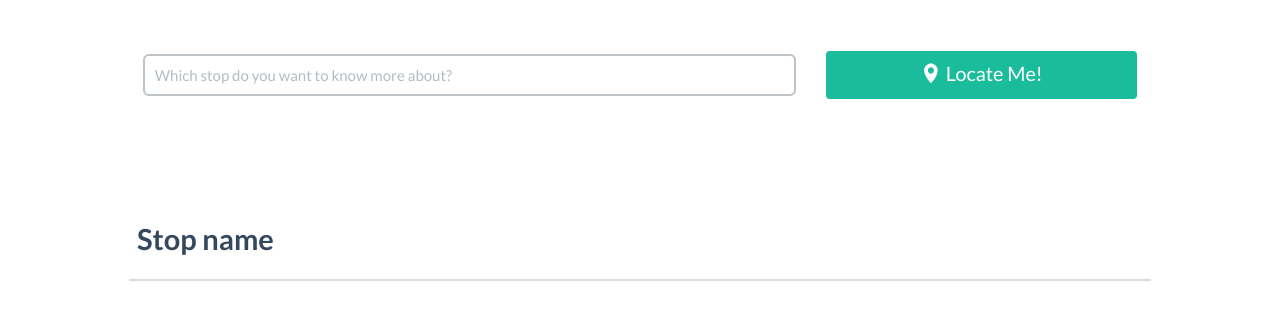
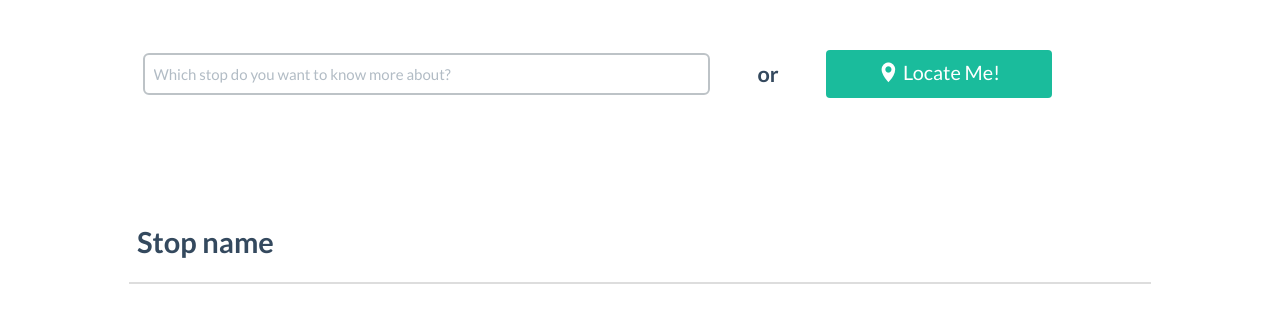
Before and after one commit to Nanohenry10-9/Buster.lu, a plain HTML site: page index.html in a window 1280 px wide. Shown: the part 270-592 px from the top of the page. Drawn offline with nearby package versions, Linux system fonts and the light colour scheme.

Commit message:
Added or

```diff
--- a/index.html
+++ b/index.html
@@ -71,11 +71,14 @@
 					<div class="container-fluid" style="margin-top: 5%">
 						<div class="row">
 							<form id="section textbox">
-								<div class="col-md-8">
+								<div class="col-md-7">
 									<input type="text" align="right" id="input-text" placeholder="Which stop do you want to know more about?" class="form-control" style=" width: 100%; padding: 1.5%; margin-top: 1%">
 								</div>
 							</form>
-							<div class="col-md-4">
+							<div class="col-md-1">
+							<h5  align="center" style="width: 100%; font-size:120%;">or</h5>
+							</div>
+							<div class="col-md-3">
 							<button class="btn btn-primary" id="LocateBtn" align="left" style="width: 100%; font-size:110%; margin-top: 1%"><i class="fui-location"></i> Locate Me!</button>
 							</div>
 						</div>
```
